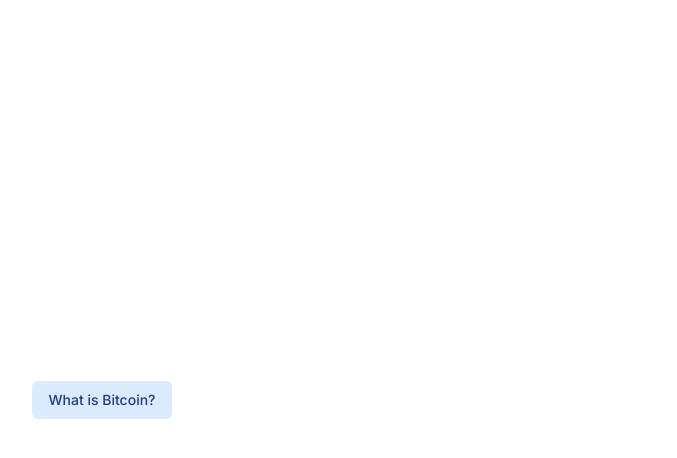
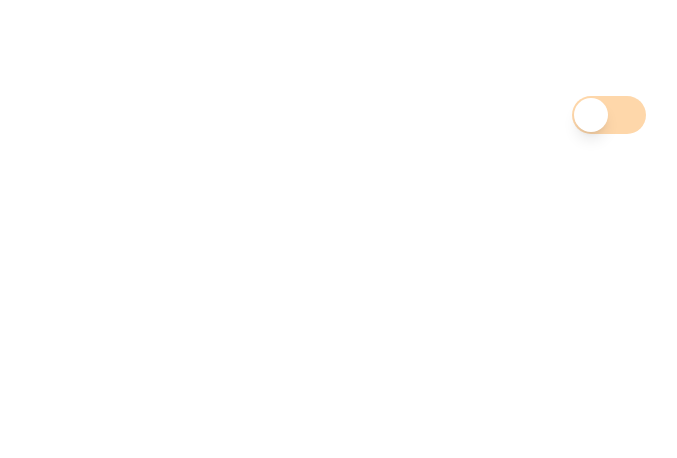
Before and after one commit to ksecco/lowtimelife, a Next.js app: page / in a window 1280 px wide. Shown: the top 458 px of the page, without its empty margins (538-1215 px from the left). Built offline with nearby package versions, Linux system fonts and the light colour scheme.

Commit message:
creating toggle header

```diff
--- /dev/null
+++ b/components/header.tsx
@@ -0,0 +1,9 @@
+import ToggleSwitch from "@/components/toggleSwitch";
+
+export default function Header() {
+  return (
+    <div className="w-full flex justify-end bg-red">
+      <ToggleSwitch />
+    </div>
+  );
+}
--- /dev/null
+++ b/components/toggleSwitch.tsx
@@ -0,0 +1,32 @@
+import { useState } from "react";
+import { Switch } from "@headlessui/react";
+import { useAppContext } from "@/contexts/appContext";
+import themes from "@/styles/themes";
+
+export default function ToggleSwitch({}) {
+  const [enabled, setEnabled] = useState(false);
+  const { mode, setMode } = useAppContext();
+
+  function updateToggleState() {
+    const toggledValue = !enabled;
+
+    setMode(toggledValue ? "dark" : "light");
+    setEnabled(toggledValue);
+  }
+
+  return (
+    <div>
+      <Switch
+        checked={enabled}
+        onChange={updateToggleState}
+        className={`bg-${themes[mode as keyof typeof themes].orange} relative inline-flex h-[38px] w-[74px] shrink-0 cursor-pointer rounded-full border-2 border-transparent transition-colors duration-200 ease-in-out focus:outline-none focus-visible:ring-2  focus-visible:ring-white focus-visible:ring-opacity-75`}
+      >
+        <span
+          aria-hidden="true"
+          className={`${enabled ? "translate-x-9" : "translate-x-0"}
+              pointer-events-none inline-block h-[34px] w-[34px] transform rounded-full bg-white shadow-lg ring-0 transition duration-200 ease-in-out`}
+        />
+      </Switch>
+    </div>
+  );
+}
--- a/pages/index.tsx
+++ b/pages/index.tsx
@@ -1,11 +1,16 @@
 import Head from "next/head";
 import { Inter } from "next/font/google";
-import Genesis from "./genesis";
+import Genesis from "../components/genesis";
+import Header from "../components/header";
+import { useAppContext } from "@/contexts/appContext";
 import styles from "@/styles/Home.module.css";
+import themes from "@/styles/themes";
 
 const inter = Inter({ subsets: ["latin"] });
 
 export default function Home() {
+  const { mode } = useAppContext();
+
   return (
     <>
       <Head>
@@ -14,7 +19,10 @@
         <meta name="viewport" content="width=device-width, initial-scale=1" />
         <link rel="icon" href="/favicon.ico" />
       </Head>
-      <main className={`${styles.main} ${inter.className}`}>
+      <main
+        className={`${styles.main} ${inter.className} bg-${themes[mode as keyof typeof themes].primary}`}
+      >
+        <Header />
         <Genesis />
       </main>
     </>
```
